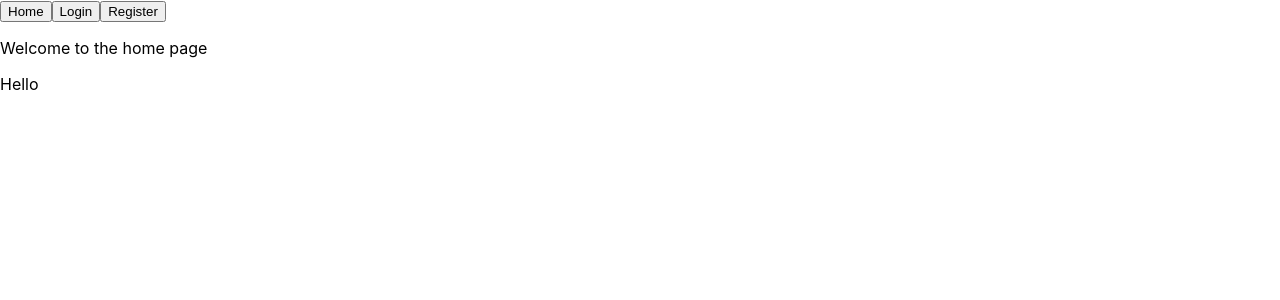
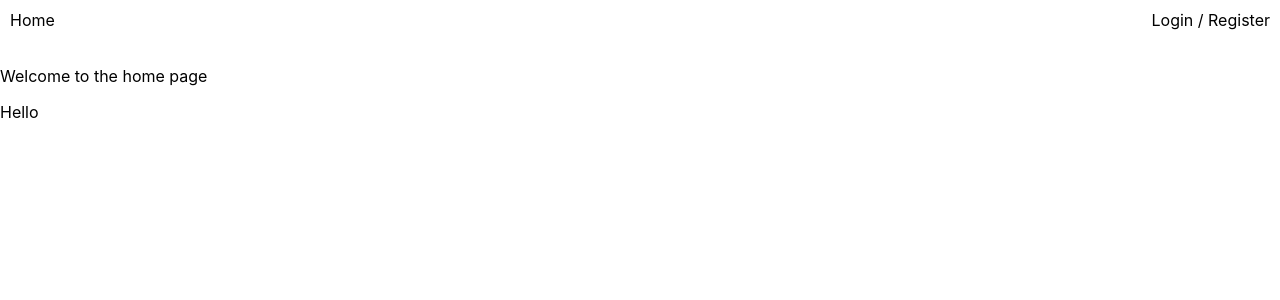
Before and after one commit to steven-halla/frontend-gaming-collection, a React (Create React App) app: page / in a window 1280 px wide. Shown: the top 300 px of the page. Built offline with nearby package versions, Linux system fonts and the light colour scheme.

Commit message:
"finished nav bar and completed logout function"

```diff
--- a/src/App.js
+++ b/src/App.js
@@ -89,7 +89,7 @@ export const App = () => {
     <div>
       <header>
         <Router>
-          <NavBar/>
+          <NavBar user={user} setUser={setUser} />
 
           <Routes>
             <Route exact path="/" element={<Home user={user} setUser={setUser}/>}/>
--- a/src/Auth.js
+++ b/src/Auth.js
@@ -6,3 +6,7 @@ export const getAuthToken = () => {
 export const setAuthToken = (token) => {
   localStorage.setItem('token', token);
 }
+
+export const deleteAuthToken = () => {
+  localStorage.removeItem("token");
+}
--- a/src/Components/NavBar.js
+++ b/src/Components/NavBar.js
@@ -1,20 +1,67 @@
 import React from "react";
 import {Link} from "react-router-dom";
+import {deleteAuthToken} from "../Auth";
+import {useNavigate} from "react-router";
+import styled from "styled-components";
 
-export const NavBar = () => {
+const StyledNavBar = styled.div`
+  .links {
+    width: 100%;
+    height: 50px;
+
+    display: flex;
+    flex-flow: row nowrap;
+    justify-content: flex-start;
+
+    .link {
+      padding: 10px;
+
+      a {
+        color: black;
+        text-decoration: none;
+
+        :visited {
+          text-decoration: none;
+        }
+      }
+
+      :last-child {
+        margin-left: auto;
+      }
+    }
+  }
+`;
+
+export const NavBar = (props) => {
+  const {user, setUser} = props;
+  const navigate = useNavigate();
+
+  const handleLogoutClick = () => {
+    deleteAuthToken();
+    setUser(null);
+    navigate("");
+  }
+
   return (
-    <div>
-      <nav>
-        <Link to="/">
-          <button>Home</button>
-        </Link>
-        <Link to="/login">
-          <button>Login</button>
-        </Link>
-        <Link to="/register">
-          <button>Register</button>
-        </Link>
-      </nav>
-    </div>
+    <StyledNavBar>
+      <div className="links">
+        <div className="link">
+          <Link to="/">Home</Link>
+        </div>
+
+        {
+          user != null ? (
+            <div className="link" onClick={() => handleLogoutClick()}>
+              <Link to="#">Logout</Link>
+            </div>
+          ) : (
+            <div className="link">
+              <Link to="/login">Login</Link> / <Link to="/register">Register</Link>
+            </div>
+          )
+        }
+      </div>
+    </StyledNavBar>
+
   )
 }
```
